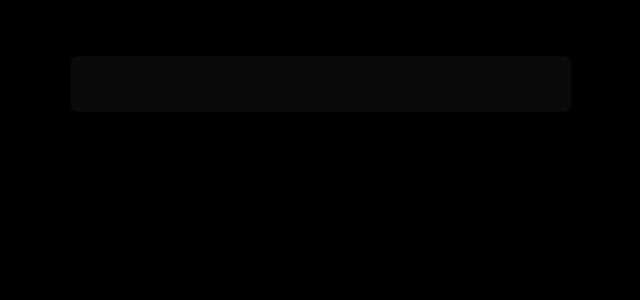
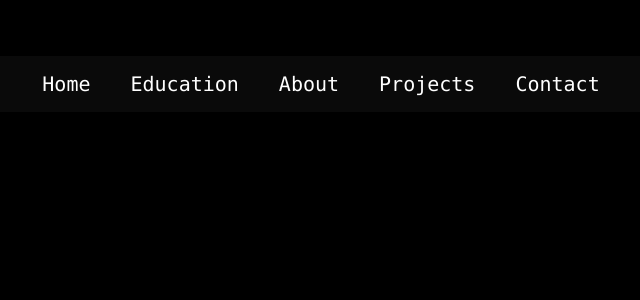
Before and after one commit to gian-tiqui/michael-gian-tiqui, a Next.js app: page / in a window 1280 px wide. Shown: the top 300 px of the page, without its empty margins (319-959 px from the left). Built offline with nearby package versions, Linux system fonts and the light colour scheme.

Commit message:
added new routes

```diff
--- a/src/app/components/Navigation/FloatingNavigator.tsx
+++ b/src/app/components/Navigation/FloatingNavigator.tsx
@@ -28,14 +28,14 @@
             initial={{ opacity: 0, scale: 0.001 }}
             animate={{ opacity: 1, scale: 1 }}
             exit={{ opacity: 0, scale: 0.001 }}
-            className="hidden md:block fixed top-7 right-7 z-50 cursor-pointer bg-neutral-950 rounded-lg p-1"
+            className="hidden md:block fixed top-7 right-7 z-50 cursor-pointer bg-neutral-950 rounded-full p-4"
             onClick={() => alert("hi")}
           >
             <CgMenu className="text-white h-8 w-auto" />
           </motion.div>
         )}
       </AnimatePresence>
-      <div className="block md:hidden fixed top-7 right-7 z-50 cursor-pointer bg-neutral-950 rounded-lg p-1">
+      <div className="block md:hidden fixed top-7 right-7 z-50 cursor-pointer bg-neutral-950 rounded-full p-4">
         <CgMenu className="text-whit h-8 w-auto" />
       </div>
     </>
--- a/src/app/components/Navigation/Navbar.tsx
+++ b/src/app/components/Navigation/Navbar.tsx
@@ -6,7 +6,17 @@
 const Navbar = () => {
   return (
     <nav className="hidden h-14 pt-14 md:flex md:justify-center">
-      <div className="rounded-lg shadow-2xl bg-neutral-950 h-14 w-[500px] flex items-center"></div>
+      <div className="rounded-lg shadow-2xl bg-neutral-950 h-14 flex items-center justify-between gap-10 px-20">
+        {routesMapping.map((route, index) => (
+          <Link
+            className="font-mono text-white text-xl"
+            href={route.path}
+            key={index}
+          >
+            {route.name}
+          </Link>
+        ))}
+      </div>
     </nav>
   );
 };
--- a/src/app/utils/Routes.ts
+++ b/src/app/utils/Routes.ts
@@ -4,6 +4,10 @@
 }
 
 export const routesMapping: RoutesInterface[] = [
+  {
+    name: "Home",
+    path: "/",
+  },
   {
     name: "Education",
     path: "/education",
@@ -13,6 +17,10 @@
     path: "/about",
   },
   {
+    name: "Projects",
+    path: "/projects",
+  },
+  {
     name: "Contact",
     path: "/contact",
   },
```
